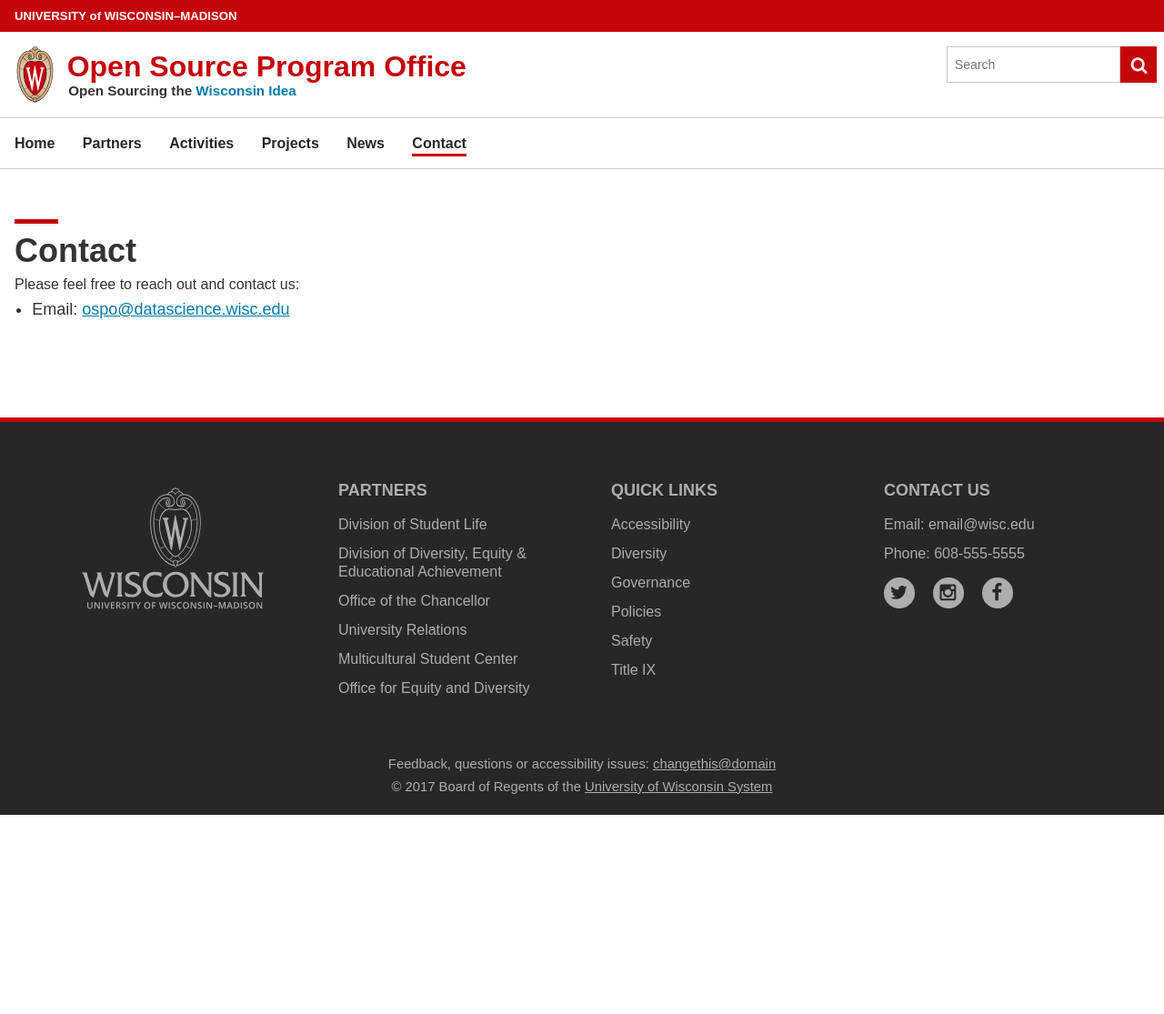
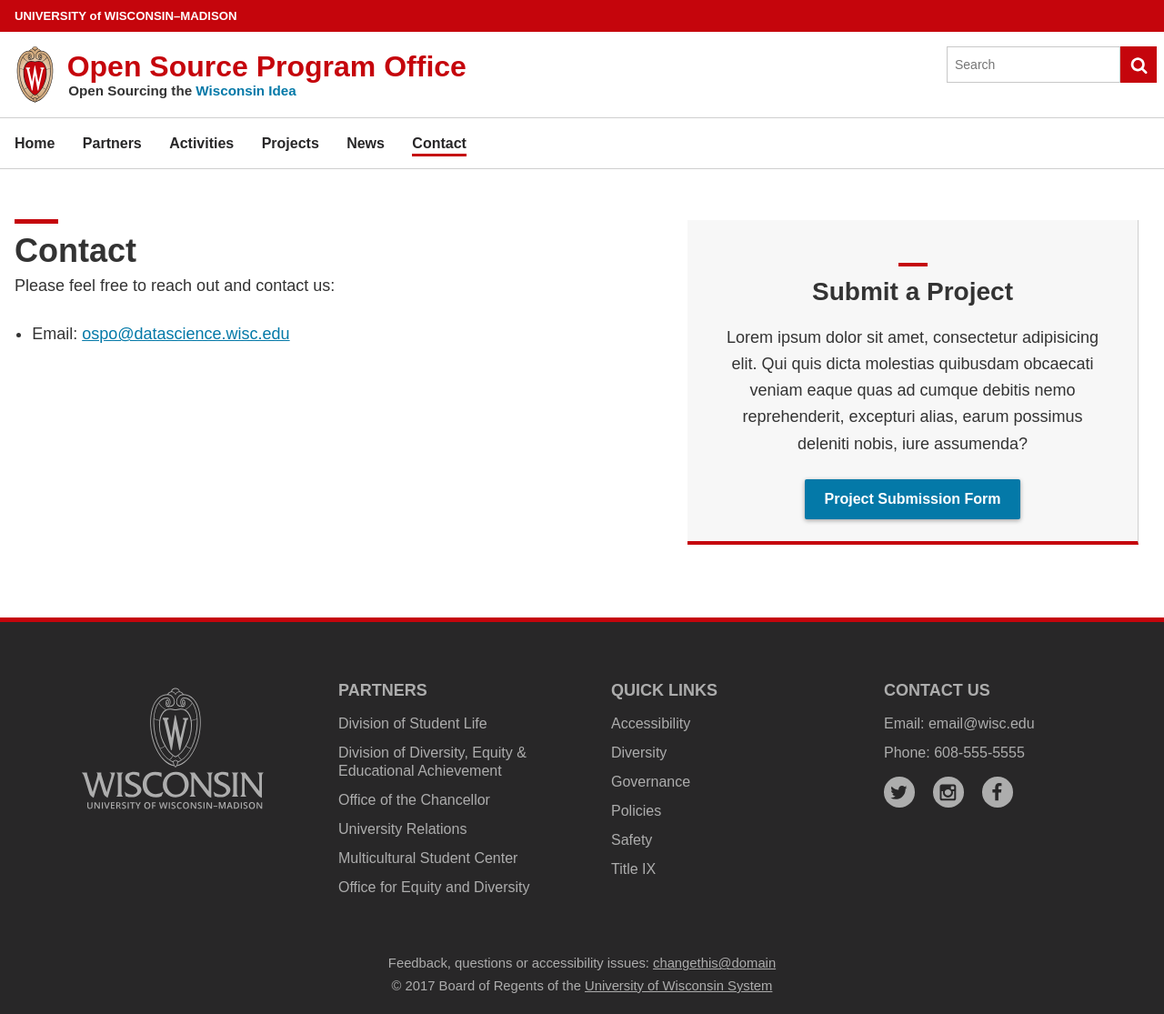
Before and after one commit to UW-Madison-DSI/ospo.wisc.edu-version-1.0, a Jekyll site: the page built from contact.html, in a window 1280 px wide. Shown: the whole page at 91% size. Built offline with Jekyll 4.4.1, drawn with Linux system fonts in a browser that asks for light colours; some web fonts are replaced; before the commit the page ends 900 px from its top, so only the background shows below that.

Commit message:
Added the project submission content box on the contact html file
Also added the html structure

```diff
--- a/contact.html
+++ b/contact.html
@@ -2,9 +2,36 @@
 title: Contact
 layout: default
 ---
+<!DOCTYPE html>
+<html lang="en">
+<head>
+    <meta charset="UTF-8">
+    <meta name="viewport" content="width=device-width, initial-scale=1.0">
+    <title>Document</title>
+</head>
+<body>
+    <div class="d-flex flex-wrap">
+        <div class="col-md-7 col-sm-12">
+            <div class="flex-col">
+                <h1 class="uw-mini-bar">Contact</h1>
+                    <p>Please feel free to reach out and contact us:</p>
+                <ul>
+                    <li>Email: <a href="mailto:ospo@datascience.wisc.edu">ospo@datascience.wisc.edu</a></li>
+                </ul>
+            </div>
+        </div>
 
-<h1 class="uw-mini-bar">Contact</h1>
-Please feel free to reach out and contact us:
-<ul>
-    <li>Email: <a href="mailto:ospo@datascience.wisc.edu">ospo@datascience.wisc.edu</a></li>
-</ul>
+        <div class="col-md-5 col-sm-12">
+            <div class="container text-center">
+                <div class="mt-4 uw-content-box">
+                    <h2 class="uw-mini-bar-center text-center">Submit a Project</h2>
+                    <p>Lorem ipsum dolor sit amet, consectetur adipisicing elit. Qui quis dicta molestias quibusdam obcaecati veniam eaque quas ad cumque debitis nemo reprehenderit, excepturi alias, earum possimus deleniti nobis, iure assumenda?</p>
+                    <a href="https://forms.gle/DV6VyMaiASB1z1d3A" class="uw-button justify-content-center">
+                        Project Submission Form
+                    </a>
+                </div>
+            </div>
+        </div>
+    </div>
+</body>
+</html>
```
